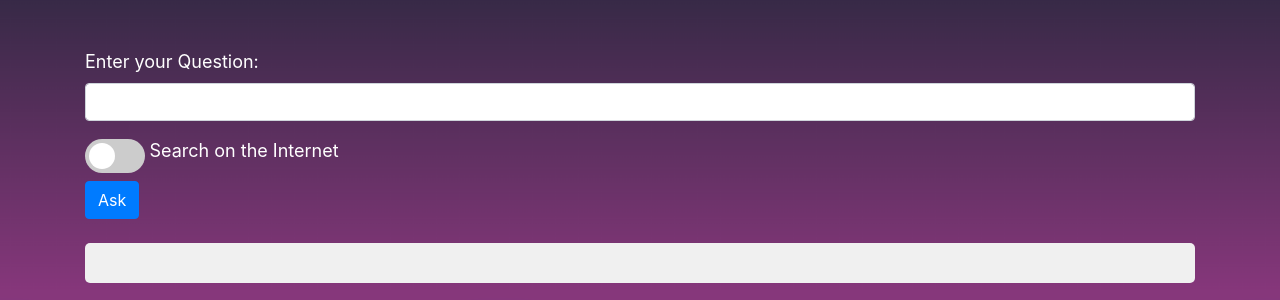
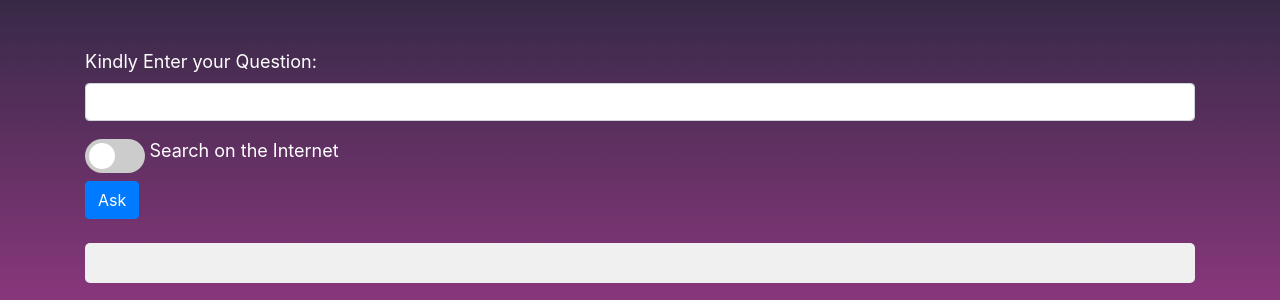
Before and after one commit to rudra016/PolymathAI-Rag, a Flask app: page / in a window 1280 px wide. Shown: the part 56-356 px from the top of the page. Run offline with Flask 3, Linux system fonts and the light colour scheme.

Commit message:
Update index.html

```diff
--- a/templates/index.html
+++ b/templates/index.html
@@ -102,7 +102,7 @@
         <div class="form-group">
           <br />
           <br />
-          <label class="labe" for="query">Enter your Question:</label>
+          <label class="labe" for="query">Kindly Enter your Question:</label>
           <input
             type="text"
             class="form-control"
```
